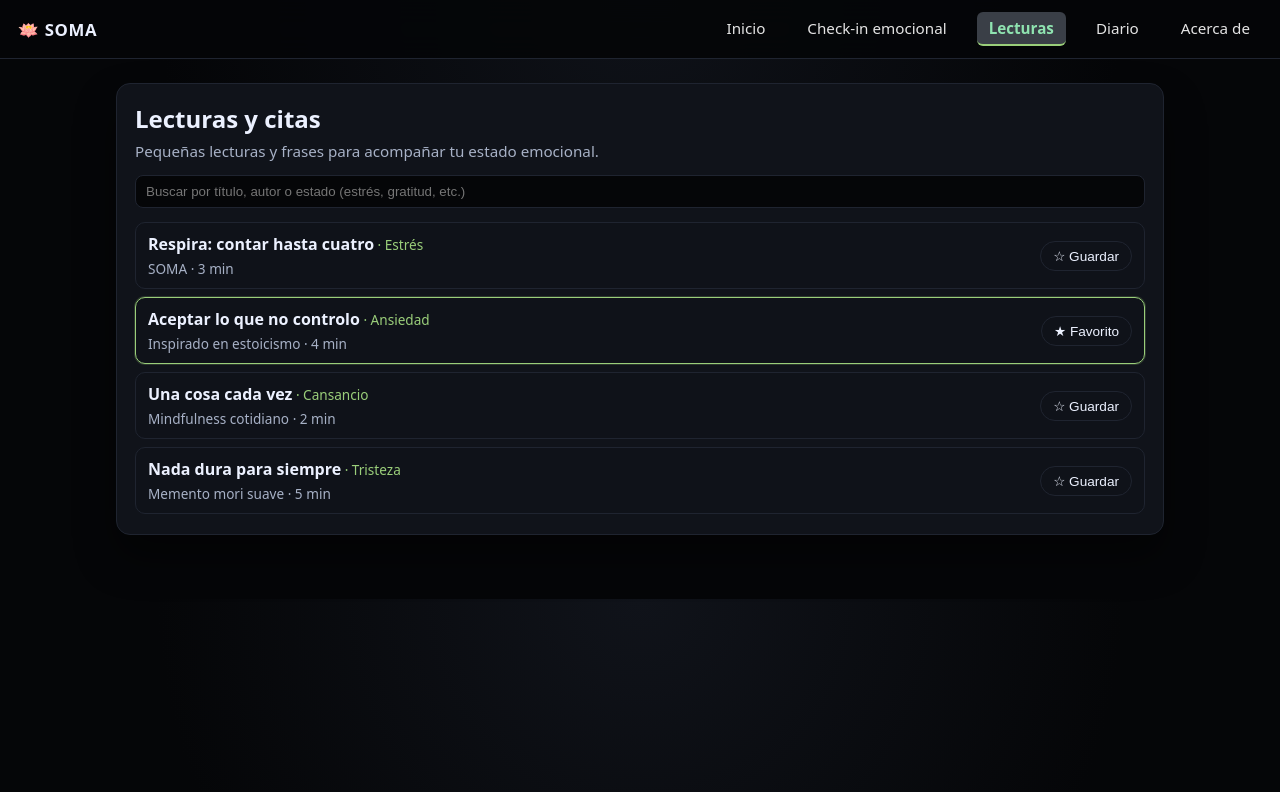
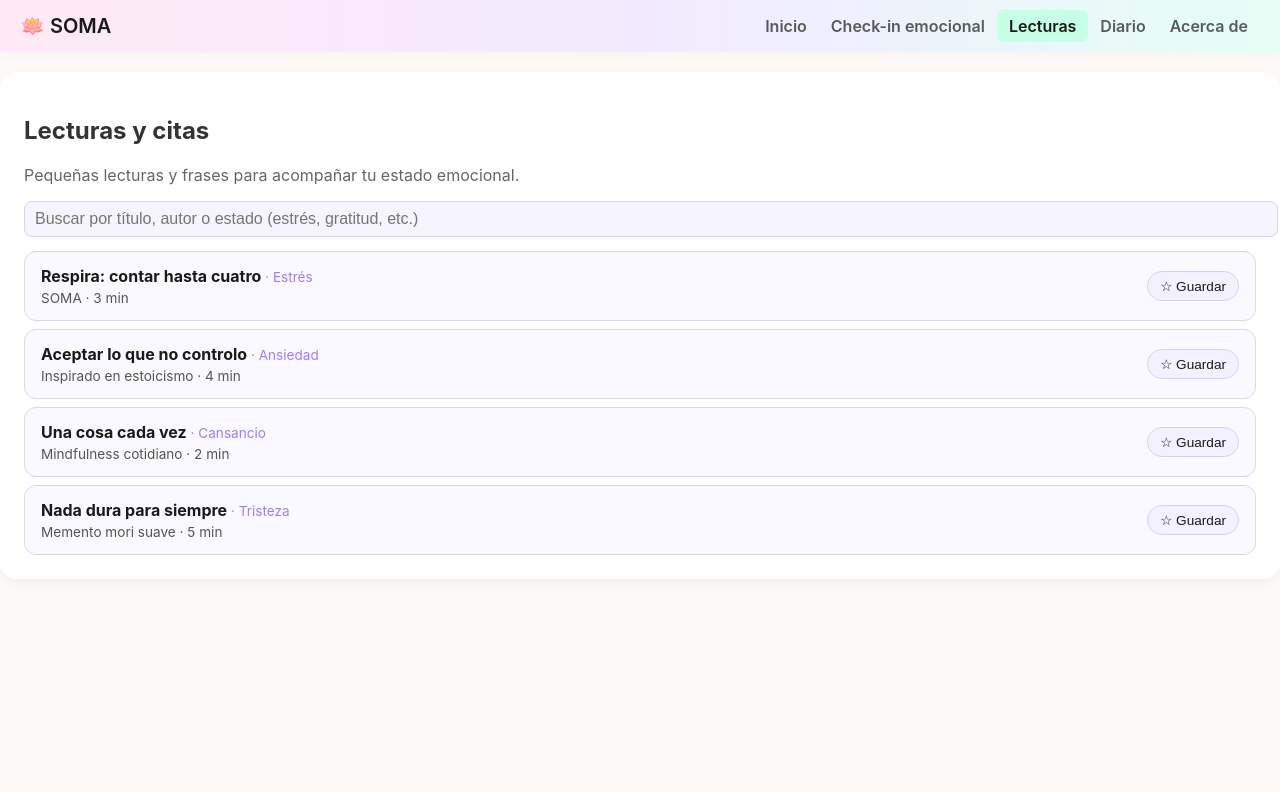
Before and after one commit to ionelastanciu/soma, an Angular app: page /readings in a window 1280 px wide. Shown: the top 792 px of the page. Built offline with nearby package versions, Linux system fonts and the light colour scheme.

Commit message:
Mejora de estilos

```diff
--- a/src/app/app.css
+++ b/src/app/app.css
@@ -1,17 +1,42 @@
+/* MENU GENERAL */
 .menu a {
-  color: #e4e4e4;
+  color: #3e3e3e; /* gris oscuro legible */
   text-decoration: none;
   padding: 6px 12px;
   border-radius: 6px;
   transition: 0.25s ease;
+  font-weight: 500;
 }
 
+/* HOVER */
+.menu a:hover {
+  background: #ece6ff; /* lavanda suave */
+  color: #1a1a1a;
+}
+
+/* ACTIVO */
 .menu a.active {
-  background: #3a3f47;
-  color: #8fe3b0;
+  background: #c6ffe6; /* menta pastel */
+  color: #1a1a1a !important;
   font-weight: 600;
 }
 
-.menu a:hover {
-  background: #2a2e34;
+/* NAVBAR TONO PASTEL */
+.topbar {
+  background: linear-gradient(
+    to right,
+    #ffe9f6,
+    #f3eaff,
+    #e5fff6
+  ); /* rosa - lavanda - menta */
+  padding: 14px 20px;
+  box-shadow: 0px 2px 10px rgba(0,0,0,0.04);
 }
+
+/* TEXTO NAVBAR */
+.topbar,
+.topbar .brand,
+.topbar a {
+  color: #1a1a1a !important;
+  font-weight: 600;
+}
--- a/src/app/features/about/about-page/about-page.css
+++ b/src/app/features/about/about-page/about-page.css
@@ -2,6 +2,7 @@
   margin-bottom: 6px;
 }
 
+/* GRID */
 .grid {
   display: grid;
   grid-template-columns: minmax(0, 1.2fr) minmax(0, 1fr);
@@ -9,16 +10,19 @@
   margin-top: 16px;
 }
 
+/* BLOQUES */
 .block {
-  background: rgba(5, 6, 8, 0.7);
+  background: #f8f6ff; /* lavanda muy clara */
   border-radius: 10px;
-  border: 1px solid var(--border-subtle);
-  padding: 12px 14px;
+  border: 1px solid #ded6ff;
+  padding: 14px 16px;
+  color: #1a1a1a;
 }
 
 .block h2 {
   margin: 0 0 8px;
   font-size: 1rem;
+  color: #333;
 }
 
 .block ul {
@@ -31,13 +35,16 @@
   margin-top: 4px;
 }
 
+/* FOOTER */
 .footer {
   margin-top: 18px;
-  border-top: 1px solid var(--border-subtle);
+  border-top: 1px solid #e0dafc;
   padding-top: 8px;
   font-size: 0.85rem;
+  color: #555;
 }
 
+/* RESPONSIVE */
 @media (max-width: 720px) {
   .grid {
     grid-template-columns: minmax(0, 1fr);
--- a/src/app/features/check-in/check-in-page/check-in-page.html
+++ b/src/app/features/check-in/check-in-page/check-in-page.html
@@ -13,8 +13,10 @@
   id="estado"
   name="estado"
   [(ngModel)]="estadoActual"
+  required
   #estadoCtrl="ngModel"
 >
+
         <option value="">Seleccionar estado…</option>
         <option *ngFor="let e of estados" [value]="e">{{ e }}</option>
       </select>
--- a/src/app/features/journal/journal-page/journal-page.css
+++ b/src/app/features/journal/journal-page/journal-page.css
@@ -1,126 +1,33 @@
-.journal-form {
-  display: flex;
-  flex-direction: column;
-  gap: 14px;
-  margin: 18px 0;
-}
-
 .field {
   display: flex;
   flex-direction: column;
   gap: 6px;
+  margin-bottom: 16px;
 }
 
-.field label {
-  font-size: 0.9rem;
-  color: var(--text-main);
+input, select, textarea {
+  padding: 10px;
+  border-radius: 10px;
+  border: 1px solid #334155;
+  background: #0f172a;
+  color: white;
 }
 
-select,
-textarea {
-  padding: 8px 10px;
-  border-radius: 8px;
-  border: 1px solid var(--border-subtle);
-  background: #050608;
-  color: var(--text-main);
-  font-family: inherit;
-}
-
-select:focus,
-textarea:focus {
-  outline: 1px solid var(--accent);
-}
-
-button[type='submit'] {
-  align-self: flex-start;
-  padding: 8px 16px;
-  border-radius: 999px;
-  border: 1px solid transparent;
-  background: var(--accent);
-  color: #050608;
-  cursor: pointer;
-  font-weight: 600;
-}
-
-button[type='submit']:disabled {
-  opacity: 0.5;
-  cursor: default;
+.label {
+  color: #94a3b8;
+  font-size: 0.9rem;
 }
 
 .error {
+  color: #ff8a8a;
   font-size: 0.8rem;
-  color: #ff9b9b;
 }
 
-.entries {
-  list-style: none;
-  padding: 0;
-  margin: 16px 0 0;
-  display: flex;
-  flex-direction: column;
-  gap: 10px;
+.list {
+  display: grid;
+  gap: 16px;
 }
 
-.entries li {
-  border-radius: 10px;
-  border: 1px solid var(--border-subtle);
-  background: rgba(16, 19, 26, 0.9);
-  padding: 10px 12px;
+.estado {
+  color: #7dd3fc;
 }
-
-.entries li.important {
-  border-color: var(--accent);
-  box-shadow: 0 0 0 1px rgba(154, 206, 122, 0.15);
-}
-
-.entry-header {
-  display: flex;
-  justify-content: space-between;
-  align-items: center;
-  gap: 8px;
-  margin-bottom: 6px;
-}
-
-.date {
-  font-size: 0.8rem;
-  color: var(--text-muted);
-}
-
-.mood-tag {
-  margin-left: 6px;
-  padding: 2px 8px;
-  border-radius: 999px;
-  font-size: 0.75rem;
-  background: rgba(142, 191, 121, 0.1);
-  color: var(--accent);
-}
-
-.entry-actions {
-  display: flex;
-  gap: 6px;
-}
-
-.entry-actions button {
-  padding: 4px 10px;
-  border-radius: 999px;
-  border: 1px solid var(--border-subtle);
-  background: transparent;
-  color: var(--text-main);
-  font-size: 0.8rem;
-  cursor: pointer;
-}
-
-.entry-actions button:hover {
-  border-color: var(--accent);
-}
-
-.entry-actions .danger {
-  border-color: #ff6b6b;
-  color: #ffb3b3;
-}
-
-.text {
-  margin: 0;
-  font-size: 0.95rem;
-  color: var(--text-main);
-}
--- a/src/app/features/readings/readings-page/readings-page.css
+++ b/src/app/features/readings/readings-page/readings-page.css
@@ -1,3 +1,4 @@
+/* === BARRA DE BÚSQUEDA === */
 .toolbar {
   display: flex;
   flex-direction: column;
@@ -8,15 +9,16 @@
 .toolbar input {
   padding: 8px 10px;
   border-radius: 8px;
-  border: 1px solid var(--border-subtle);
-  background: #050608;
-  color: var(--text-main);
+  border: 1px solid #d8d0ff; /* lavanda */
+  background: #f6f4ff;       /* pastel muy suave */
+  color: #2a2a2a;
 }
 
 .toolbar input:focus {
-  outline: 1px solid var(--accent);
+  outline: 2px solid #cbbcff;
 }
 
+/* === LISTA === */
 .reading-list {
   list-style: none;
   padding: 0;
@@ -26,21 +28,31 @@
   gap: 8px;
 }
 
+/* === TARJETAS === */
 .reading-row {
   display: flex;
   justify-content: space-between;
   align-items: center;
-  padding: 10px 12px;
-  border-radius: 10px;
-  border: 1px solid var(--border-subtle);
-  background: rgba(16, 19, 26, 0.92);
+  padding: 14px 16px;
+  border-radius: 12px;
+  border: 1px solid #d9d9ea;
+  background: #faf9ff; /* lavanda clara */
+  color: #1a1a1a;
+  transition: 0.2s;
 }
 
-.reading-row.favored {
-  border-color: var(--accent);
-  box-shadow: 0 0 0 1px rgba(154, 206, 122, 0.2);
+.reading-row:hover {
+  background: #f0edff;
 }
 
+/* FAV MARCADO */
+.reading-row.favored {
+  border-color: #b2f5d8; /* menta */
+  background: #f4fffb;
+  box-shadow: 0 0 0 2px rgba(178, 245, 216, 0.4);
+}
+
+/* METADATA */
 .meta {
   display: flex;
   flex-direction: column;
@@ -49,24 +61,33 @@
 
 .meta .sub {
   font-size: 0.85rem;
-  color: var(--text-muted);
+  color: #555;
 }
 
 .tag {
-  color: var(--accent);
+  color: #9c7dff;
   font-size: 0.85rem;
 }
 
+/* BOTÓN */
 .fav-btn {
   border-radius: 999px;
-  border: 1px solid var(--border-subtle);
+  border: 1px solid #d6d0f6;
   padding: 6px 12px;
-  background: transparent;
-  color: var(--text-main);
+  background: #f3f1ff;
+  color: #1a1a1a;
   cursor: pointer;
   font-size: 0.85rem;
+  transition: 0.2s;
 }
 
 .fav-btn:hover {
-  border-color: var(--accent);
+  border-color: #bcaaff;
+  background: #ede8ff;
 }
+
+/* FIX: compatibilidad con tu clase antigua */
+.reading-card,
+.reading-card * {
+  color: #1a1a1a !important;
+}
--- a/src/app/features/readings/readings-page/readings-page.ts
+++ b/src/app/features/readings/readings-page/readings-page.ts
@@ -38,7 +38,7 @@ export class ReadingsPage {
       author: 'Inspirado en estoicismo',
       moodTag: 'Ansiedad',
       minutes: 4,
-      favorited: true,
+      favorited: false,
     },
     {
       id: 3,
--- a/src/styles.css
+++ b/src/styles.css
@@ -1,88 +1,135 @@
+/* === PALETA PASTEL SOMA === */
 :root {
-  --bg: #050608;
-  --bg-elevated: #10131a;
-  --border-subtle: #1f2430;
-  --accent: #9ace7a;
-  --accent-soft: #355c3b;
-  --text-main: #ecf1ff;
-  --text-muted: #a7b1c6;
+  --bg-main: #fdfaf7;           /* crema muy suave */
+  --bg-card: #ffffff;           /* blanco puro para contraste */
+  --bg-input: #f1eefc;          /* lila pastel MUY suave */
+  --bg-input-dark: #e3e0f5;     /* un tono más fuerte para focus */
+  --shadow-soft: rgba(0, 0, 0, 0.05);
+
+  --text-main: #333;            /* gris oscuro legible */
+  --text-muted: #666;
+  --text-light: #fff;
+
+  --accent-pink: #f7bce3;
+  --accent-purple: #bda9ff;
+  --accent-mint: #b8f3da;
+  --accent-blue: #a8d8ff;
 }
 
-* {
-  box-sizing: border-box;
-}
-
+/* === FONDO GENERAL === */
 body {
   margin: 0;
-  font-family: system-ui, -apple-system, BlinkMacSystemFont, "Segoe UI", sans-serif;
-  background: radial-gradient(circle at top, #10131a 0, #050608 55%);
+  font-family: 'Inter', system-ui, sans-serif;
+  background: var(--bg-main);
   color: var(--text-main);
 }
 
-a {
-  color: inherit;
-  text-decoration: none;
-}
-
+/* === NAVBAR === */
 .topbar {
-  position: sticky;
-  top: 0;
-  z-index: 10;
+  background: linear-gradient(to right, #fce5f1, #e7e2ff, #dcf7ef);
+  padding: 14px 20px;
   display: flex;
   justify-content: space-between;
   align-items: center;
-  padding: 12px 18px;
-  background: rgba(5, 6, 8, 0.92);
-  backdrop-filter: blur(18px);
-  border-bottom: 1px solid var(--border-subtle);
+  box-shadow: 0px 2px 10px var(--shadow-soft);
 }
 
 .brand {
   font-weight: 700;
-  letter-spacing: 0.04em;
-  font-size: 1.05rem;
-  display: flex;
-  align-items: center;
-  gap: 6px;
-}
-
-.menu {
-  display: flex;
-  gap: 18px;
-  font-size: 0.95rem;
+  font-size: 20px;
+  color: var(--text-main);
 }
 
 .menu a {
-  padding-bottom: 4px;
-  border-bottom: 2px solid transparent;
+  color: var(--text-main);
+  opacity: 0.7;
+  padding: 8px 14px;
+  border-radius: 8px;
+  transition: 0.2s;
 }
 
 .menu a.active {
-  color: var(--accent);
-  border-color: var(--accent);
+  opacity: 1;
+  background: var(--accent-mint);
+  font-weight: 600;
 }
 
-.container {
-  max-width: 1080px;
-  margin: 24px auto;
-  padding: 0 16px 40px;
+.menu a:hover {
+  opacity: 1;
 }
 
-
+/* === TARJETAS === */
 .card {
-  background: var(--bg-elevated);
-  border-radius: 14px;
-  border: 1px solid var(--border-subtle);
-  padding: 18px 18px 20px;
-  box-shadow: 0 22px 40px rgba(0, 0, 0, 0.45);
+  background: var(--bg-card);
+  border-radius: 16px;
+  padding: 24px;
+  box-shadow: 0px 4px 12px var(--shadow-soft);
+  margin: 20px 0;
 }
 
-.card h1 {
-  margin: 0 0 6px;
+/* === INPUTS === */
+input,
+select,
+textarea {
+  width: 100%;
+  padding: 14px;
+  border-radius: 12px;
+  border: 1px solid var(--accent-purple);
+  background: var(--bg-input);
+  color: var(--text-main);
+  font-size: 16px;
 }
 
+input:focus,
+select:focus,
+textarea:focus {
+  background: var(--bg-input-dark);
+  outline: none;
+  border-color: var(--accent-purple);
+  box-shadow: 0 0 0 3px rgba(189, 169, 255, 0.5);
+}
+
+/* === BOTONES === */
+button {
+  background: var(--accent-purple);
+  color: var(--text-light);
+  border: none;
+  padding: 12px 20px;
+  border-radius: 12px;
+  font-size: 16px;
+  cursor: pointer;
+  transition: 0.2s;
+}
+
+button:hover {
+  background: var(--accent-pink);
+  transform: translateY(-2px);
+}
+
+button.danger {
+  background: #ffb3b3;
+}
+
+button.danger:hover {
+  background: #ff8e8e;
+}
+
+/* === LISTAS, TARJETAS DE LECTURA === */
+.reading-card {
+  background: var(--bg-input);
+  border-radius: 12px;
+  padding: 16px;
+  margin: 10px 0;
+  display: flex;
+  justify-content: space-between;
+  align-items: center;
+}
+
+/* === TEXTO === */
 .muted {
   color: var(--text-muted);
-  margin: 0;
-  font-size: 0.95rem;
 }
+.error {
+  color: #e57373;
+  font-size: 14px;
+}
```
Also changed, not shown: src/app/features/journal/journal-page/journal-page.html (+19 -15 lines), src/app/features/journal/journal-page/journal-page.ts (+17 -5 lines). Lines whose indentation alone changed are shown as unchanged.
